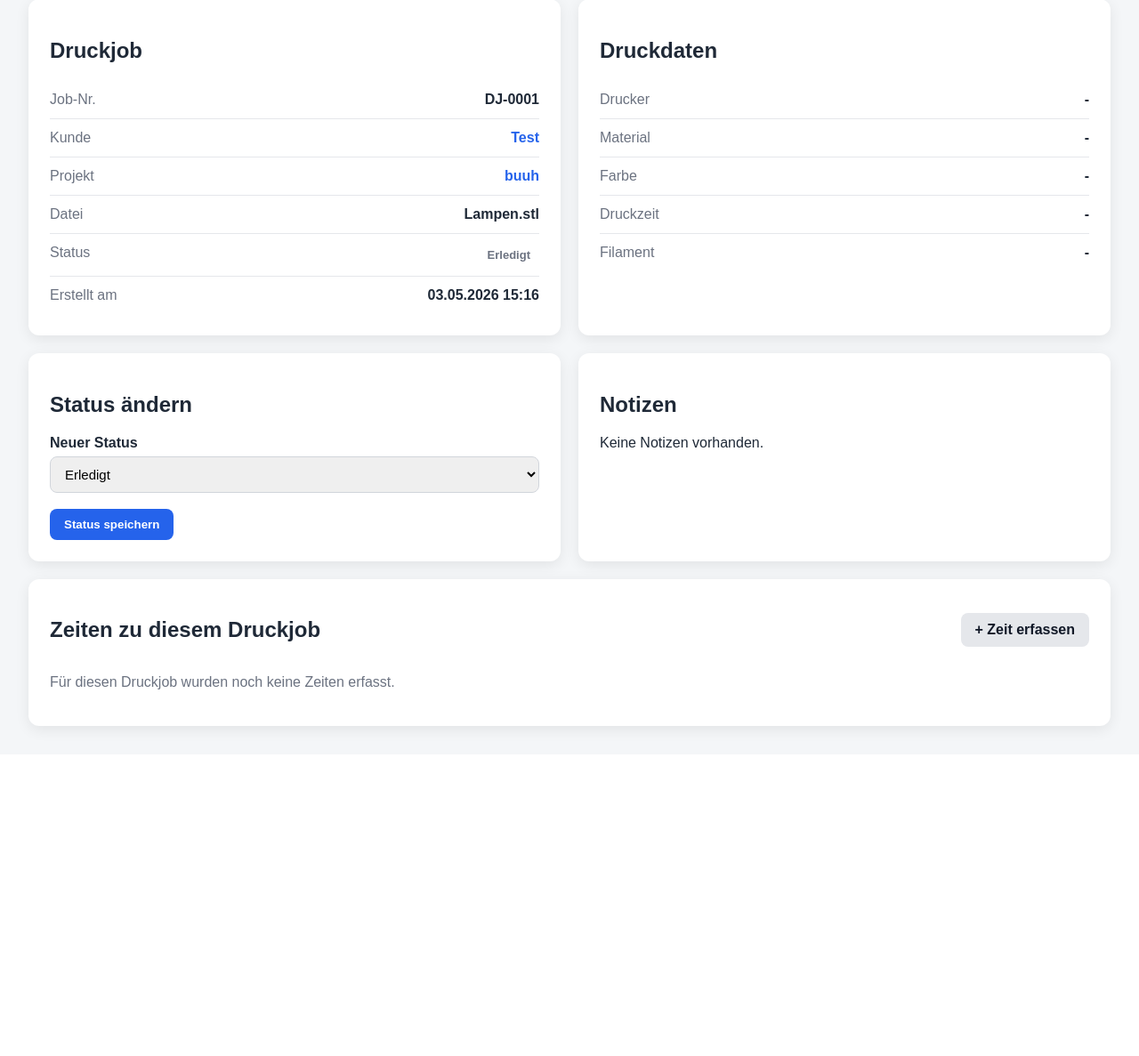
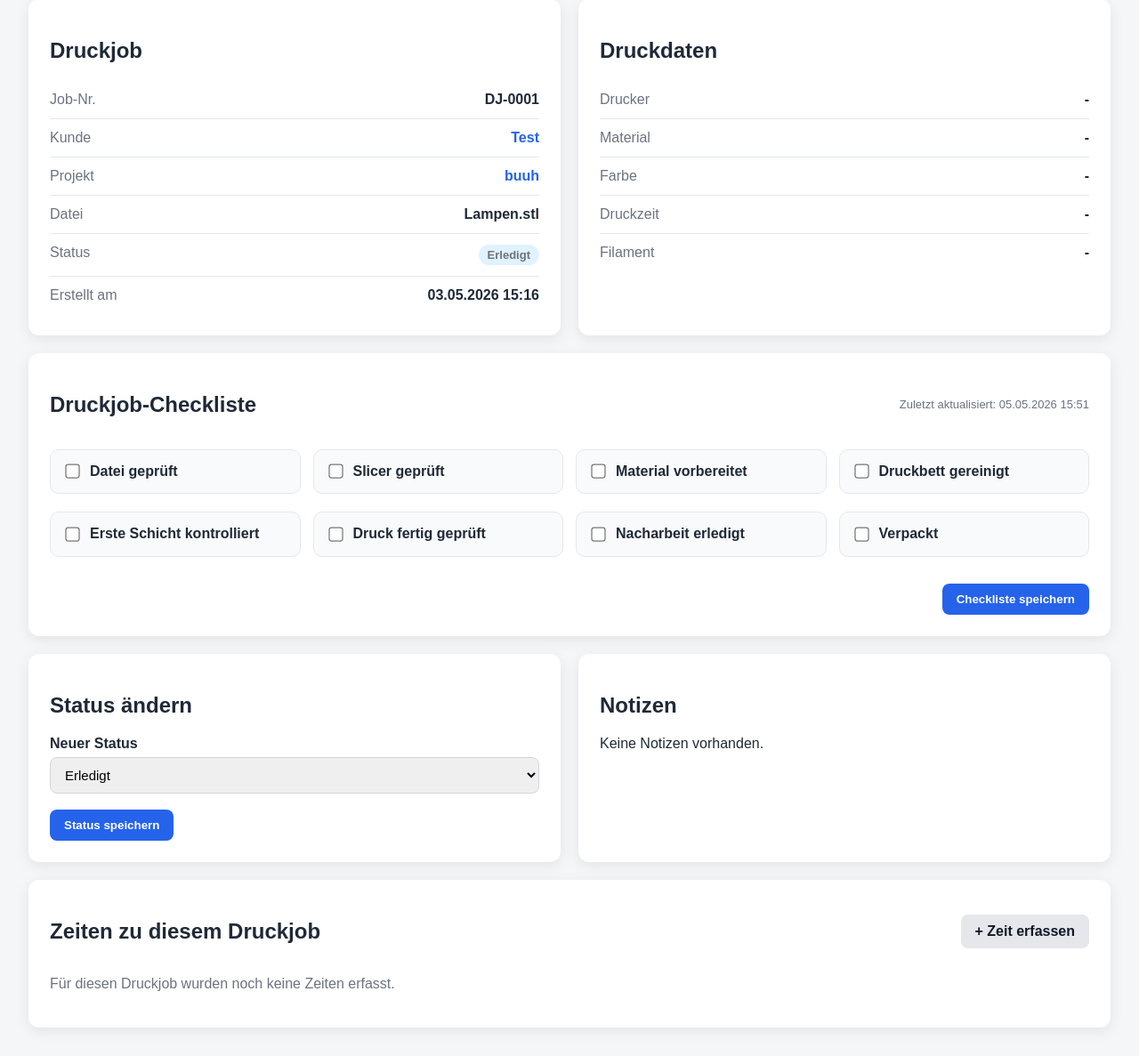
Before and after one commit to 112Oberpfalz/zero2print-printmanager, a FastAPI app: page /jobs/1 in a window 1280 px wide. Shown: the part 226-1413 px from the top of the page at 89% size. Before the commit the page ends 1056 px from the top, so only its background shows below. Run offline with FastAPI, Linux system fonts and the light colour scheme; data comes from the database, SQL or seed files in the repository; both versions use the stored data as it was after the commit.

Commit message:
Add PrintJobChecklist model and update print job routes and templates

```diff
--- a/app/routes/print_jobs.py
+++ b/app/routes/print_jobs.py
@@ -1,3 +1,5 @@
+from datetime import datetime
+
 from fastapi import APIRouter, Request, Depends, Form, Query
 from fastapi.responses import RedirectResponse, FileResponse
 from fastapi.templating import Jinja2Templates
@@ -5,7 +7,7 @@ from sqlalchemy.orm import Session
 from sqlalchemy import or_
 
 from app.database import get_db
-from app.models import PrintJob, Project, ProjectFile, Customer
+from app.models import PrintJob, Project, ProjectFile, Customer, PrintJobChecklist
 from app.services.pdf_service import generate_print_job_pdf
 from app.template_helpers import status_class
 
@@ -71,6 +73,31 @@ def update_project_status_from_job(project: Project, job_status: str):
 
     if new_project_status:
         project.status = new_project_status
+
+
+def get_or_create_checklist(db: Session, job: PrintJob):
+    if not job:
+        return None
+
+    checklist = (
+        db.query(PrintJobChecklist)
+        .filter(PrintJobChecklist.print_job_id == job.id)
+        .first()
+    )
+
+    if checklist:
+        return checklist
+
+    checklist = PrintJobChecklist(print_job_id=job.id)
+    db.add(checklist)
+    db.commit()
+    db.refresh(checklist)
+
+    return checklist
+
+
+def checkbox_value(value):
+    return value is not None
 
 
 @router.get("")
@@ -201,6 +228,10 @@ def print_job_create(
     )
 
     db.add(job)
+    db.flush()
+
+    checklist = PrintJobChecklist(print_job_id=job.id)
+    db.add(checklist)
 
     update_project_status_from_job(project, clean_status)
 
@@ -335,10 +366,54 @@ def print_job_mark_done(
     if job:
         job.status = "Erledigt"
         update_project_status_from_job(job.project, "Erledigt")
+
+        checklist = get_or_create_checklist(db, job)
+        if checklist:
+            checklist.print_finished_checked = True
+            checklist.updated_at = datetime.utcnow()
+
         db.commit()
 
     return RedirectResponse(
         url=f"/jobs/{job_id}",
+        status_code=303
+    )
+
+
+@router.post("/{job_id}/checklist")
+def print_job_update_checklist(
+    job_id: int,
+    file_checked: str | None = Form(default=None),
+    slicer_checked: str | None = Form(default=None),
+    material_ready: str | None = Form(default=None),
+    bed_cleaned: str | None = Form(default=None),
+    first_layer_checked: str | None = Form(default=None),
+    print_finished_checked: str | None = Form(default=None),
+    post_processing_done: str | None = Form(default=None),
+    packed: str | None = Form(default=None),
+    db: Session = Depends(get_db)
+):
+    job = db.query(PrintJob).filter(PrintJob.id == job_id).first()
+
+    if not job:
+        return RedirectResponse(url="/jobs", status_code=303)
+
+    checklist = get_or_create_checklist(db, job)
+
+    checklist.file_checked = checkbox_value(file_checked)
+    checklist.slicer_checked = checkbox_value(slicer_checked)
+    checklist.material_ready = checkbox_value(material_ready)
+    checklist.bed_cleaned = checkbox_value(bed_cleaned)
+    checklist.first_layer_checked = checkbox_value(first_layer_checked)
+    checklist.print_finished_checked = checkbox_value(print_finished_checked)
+    checklist.post_processing_done = checkbox_value(post_processing_done)
+    checklist.packed = checkbox_value(packed)
+    checklist.updated_at = datetime.utcnow()
+
+    db.commit()
+
+    return RedirectResponse(
+        url=f"/jobs/{job.id}",
         status_code=303
     )
 
@@ -383,11 +458,14 @@ def print_job_detail(
             status_code=404
         )
 
+    checklist = get_or_create_checklist(db, job)
+
     return templates.TemplateResponse(
         request=request,
         name="print_job_detail.html",
         context={
             "title": f"DJ-{job.id:04d}",
-            "job": job
+            "job": job,
+            "checklist": checklist
         }
     )
--- a/app/static/style.css
+++ b/app/static/style.css
@@ -435,9 +435,44 @@ select:focus {
     border-left: 6px solid #dc2626;
 }
 
+.checklist-grid {
+    display: grid;
+    grid-template-columns: repeat(4, 1fr);
+    gap: 14px;
+}
+
+.checklist-item {
+    display: flex;
+    align-items: center;
+    gap: 10px;
+    background: #f9fafb;
+    border: 1px solid #e5e7eb;
+    border-radius: 10px;
+    padding: 14px;
+    cursor: pointer;
+    font-weight: bold;
+}
+
+.checklist-item:hover {
+    background: #f3f4f6;
+}
+
+.checklist-item input {
+    width: auto;
+    transform: scale(1.25);
+}
+
+.checklist-item span {
+    line-height: 1.3;
+}
+
 @media (max-width: 1100px) {
     .dashboard-grid {
         grid-template-columns: 1fr;
+    }
+
+    .checklist-grid {
+        grid-template-columns: repeat(2, 1fr);
     }
 }
 
@@ -487,4 +522,8 @@ select:focus {
         flex-direction: column;
         align-items: flex-start;
     }
+
+    .checklist-grid {
+        grid-template-columns: 1fr;
+    }
 }
--- a/app/templates/print_job_detail.html
+++ b/app/templates/print_job_detail.html
@@ -66,7 +66,11 @@
 
         <div class="detail-row">
             <span>Status</span>
-            <strong><span class="status-pill">{{ job.status }}</span></strong>
+            <strong>
+                <span class="status-pill {{ status_class(job.status) }}">
+                    {{ job.status }}
+                </span>
+            </strong>
         </div>
 
         <div class="detail-row">
@@ -109,6 +113,68 @@
             </strong>
         </div>
     </div>
+</div>
+
+<div class="page-card mt">
+    <div class="section-header">
+        <h2>Druckjob-Checkliste</h2>
+        <span class="muted small">
+            Zuletzt aktualisiert:
+            {% if checklist and checklist.updated_at %}
+                {{ checklist.updated_at.strftime("%d.%m.%Y %H:%M") }}
+            {% else %}
+                -
+            {% endif %}
+        </span>
+    </div>
+
+    <form method="post" action="/jobs/{{ job.id }}/checklist">
+        <div class="checklist-grid">
+            <label class="checklist-item">
+                <input type="checkbox" name="file_checked" value="1" {% if checklist and checklist.file_checked %}checked{% endif %}>
+                <span>Datei geprüft</span>
+            </label>
+
+            <label class="checklist-item">
+                <input type="checkbox" name="slicer_checked" value="1" {% if checklist and checklist.slicer_checked %}checked{% endif %}>
+                <span>Slicer geprüft</span>
+            </label>
+
+            <label class="checklist-item">
+                <input type="checkbox" name="material_ready" value="1" {% if checklist and checklist.material_ready %}checked{% endif %}>
+                <span>Material vorbereitet</span>
+            </label>
+
+            <label class="checklist-item">
+                <input type="checkbox" name="bed_cleaned" value="1" {% if checklist and checklist.bed_cleaned %}checked{% endif %}>
+                <span>Druckbett gereinigt</span>
+            </label>
+
+            <label class="checklist-item">
+                <input type="checkbox" name="first_layer_checked" value="1" {% if checklist and checklist.first_layer_checked %}checked{% endif %}>
+                <span>Erste Schicht kontrolliert</span>
+            </label>
+
+            <label class="checklist-item">
+                <input type="checkbox" name="print_finished_checked" value="1" {% if checklist and checklist.print_finished_checked %}checked{% endif %}>
+                <span>Druck fertig geprüft</span>
+            </label>
+
+            <label class="checklist-item">
+                <input type="checkbox" name="post_processing_done" value="1" {% if checklist and checklist.post_processing_done %}checked{% endif %}>
+                <span>Nacharbeit erledigt</span>
+            </label>
+
+            <label class="checklist-item">
+                <input type="checkbox" name="packed" value="1" {% if checklist and checklist.packed %}checked{% endif %}>
+                <span>Verpackt</span>
+            </label>
+        </div>
+
+        <div class="form-actions">
+            <button class="btn" type="submit">Checkliste speichern</button>
+        </div>
+    </form>
 </div>
 
 <div class="detail-grid mt">
```
Also changed, not shown: app/models.py (+28 -1 lines), data/database.sqlite.
